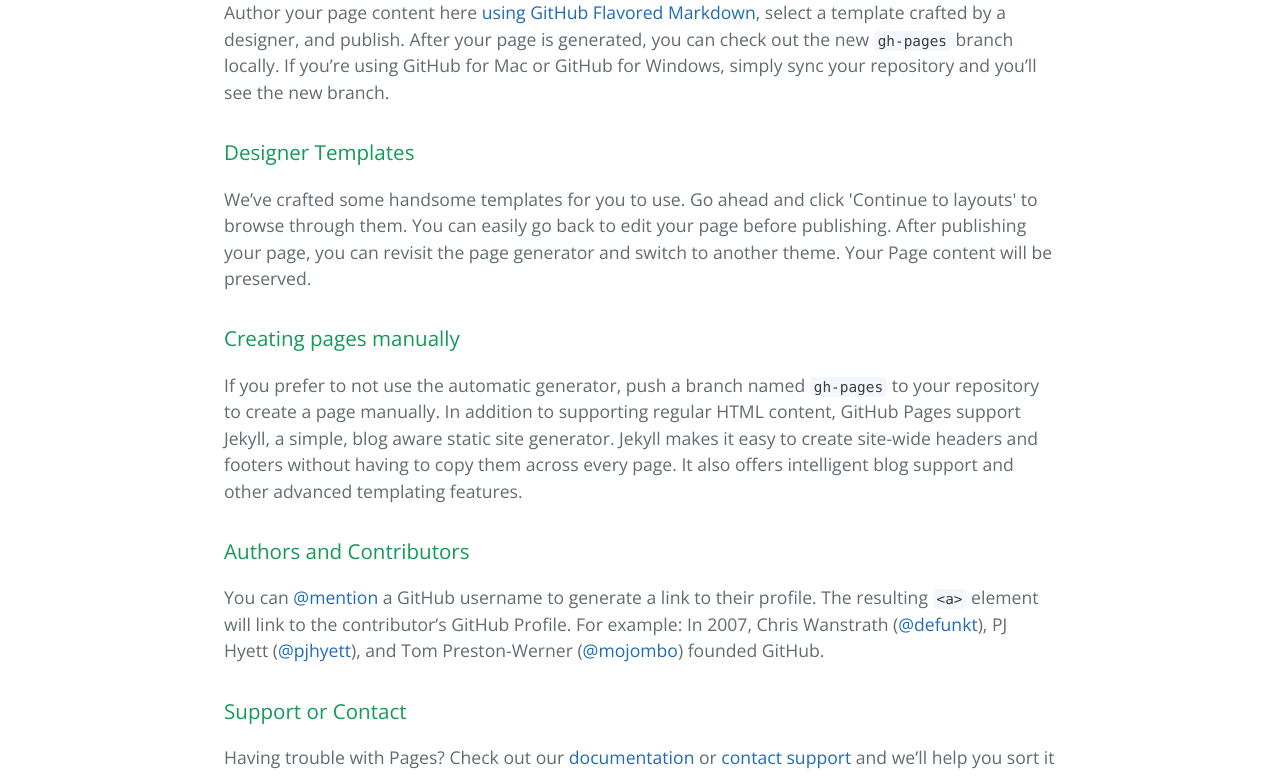
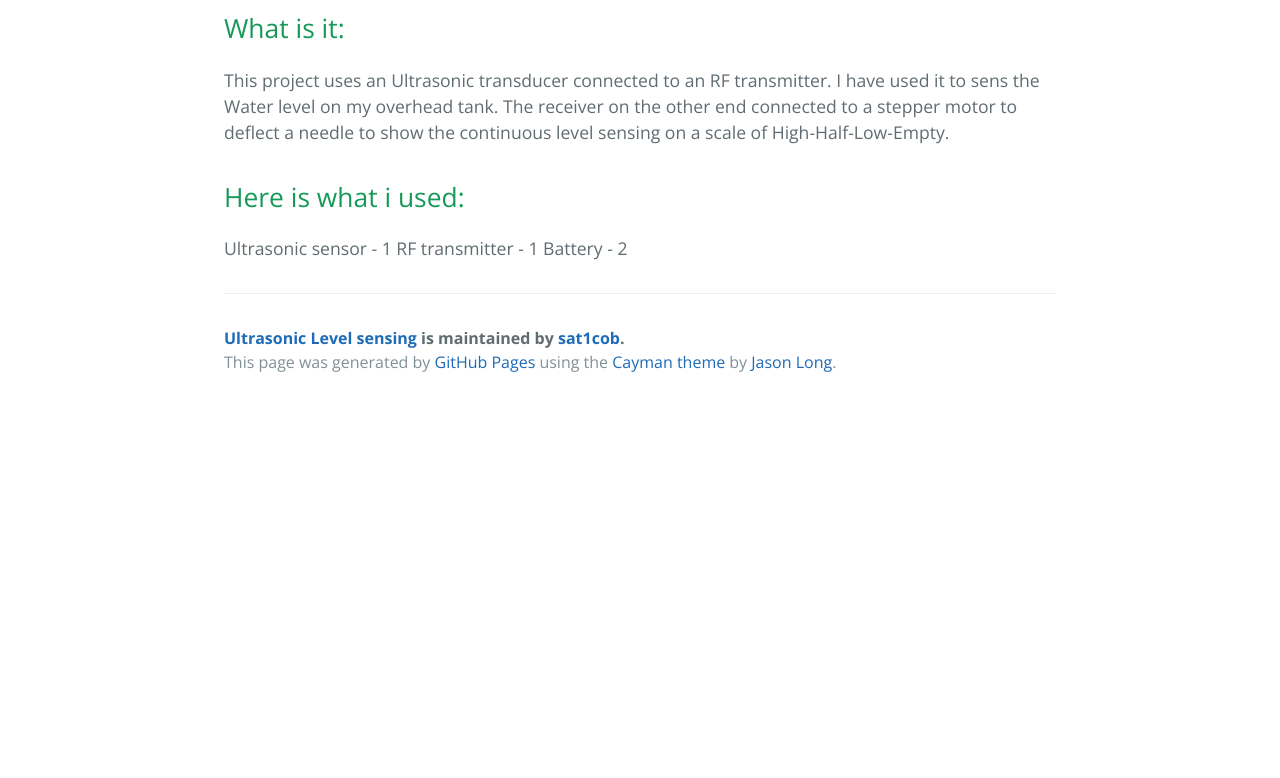
Before and after one commit to sat1cob/UltrasonicLvlSensing, a plain HTML site: page index.html in a window 1280 px wide. Shown: the part 490-1268 px from the top of the page. After the commit the page ends 896 px from the top, so only its background shows below. Drawn offline with nearby package versions, Linux system fonts and the light colour scheme.

```diff
--- a/index.html
+++ b/index.html
@@ -13,39 +13,29 @@
     <section class="page-header">
       <h1 class="project-name">Ultrasonic Level sensing</h1>
       <h2 class="project-tagline">Sens and monitor the level remotely</h2>
-      <a href="https://github.com/sat1cob/electron" class="btn">View on GitHub</a>
-      <a href="https://github.com/sat1cob/electron/zipball/master" class="btn">Download .zip</a>
-      <a href="https://github.com/sat1cob/electron/tarball/master" class="btn">Download .tar.gz</a>
+      <a href="https://github.com/sat1cob/UltrasonicLvlSensing" class="btn">View on GitHub</a>
+      <a href="https://github.com/sat1cob/UltrasonicLvlSensing/zipball/master" class="btn">Download .zip</a>
+      <a href="https://github.com/sat1cob/UltrasonicLvlSensing/tarball/master" class="btn">Download .tar.gz</a>
     </section>
 
     <section class="main-content">
-      <h3>
-<a id="welcome-to-github-pages" class="anchor" href="#welcome-to-github-pages" aria-hidden="true"><span class="octicon octicon-link"></span></a>Welcome to GitHub Pages.</h3>
+      <h1>
+<a id="this-is-a-rf-linked-level-sensing-project" class="anchor" href="#this-is-a-rf-linked-level-sensing-project" aria-hidden="true"><span class="octicon octicon-link"></span></a>This is a RF linked Level sensing project</h1>
 
-<p>This automatic page generator is the easiest way to create beautiful pages for all of your projects. Author your page content here <a href="https://guides.github.com/features/mastering-markdown/">using GitHub Flavored Markdown</a>, select a template crafted by a designer, and publish. After your page is generated, you can check out the new <code>gh-pages</code> branch locally. If you’re using GitHub for Mac or GitHub for Windows, simply sync your repository and you’ll see the new branch.</p>
+<h2>
+<a id="what-is-it" class="anchor" href="#what-is-it" aria-hidden="true"><span class="octicon octicon-link"></span></a>What is it:</h2>
 
-<h3>
-<a id="designer-templates" class="anchor" href="#designer-templates" aria-hidden="true"><span class="octicon octicon-link"></span></a>Designer Templates</h3>
+<p>This project uses an Ultrasonic transducer connected to an RF transmitter.  I have used it to sens the Water level on my overhead tank.  The receiver on the other end connected to a stepper motor to deflect a needle to show the continuous level sensing on a scale of High-Half-Low-Empty.</p>
 
-<p>We’ve crafted some handsome templates for you to use. Go ahead and click 'Continue to layouts' to browse through them. You can easily go back to edit your page before publishing. After publishing your page, you can revisit the page generator and switch to another theme. Your Page content will be preserved.</p>
+<h2>
+<a id="here-is-what-i-used" class="anchor" href="#here-is-what-i-used" aria-hidden="true"><span class="octicon octicon-link"></span></a>Here is what i used:</h2>
 
-<h3>
-<a id="creating-pages-manually" class="anchor" href="#creating-pages-manually" aria-hidden="true"><span class="octicon octicon-link"></span></a>Creating pages manually</h3>
-
-<p>If you prefer to not use the automatic generator, push a branch named <code>gh-pages</code> to your repository to create a page manually. In addition to supporting regular HTML content, GitHub Pages support Jekyll, a simple, blog aware static site generator. Jekyll makes it easy to create site-wide headers and footers without having to copy them across every page. It also offers intelligent blog support and other advanced templating features.</p>
-
-<h3>
-<a id="authors-and-contributors" class="anchor" href="#authors-and-contributors" aria-hidden="true"><span class="octicon octicon-link"></span></a>Authors and Contributors</h3>
-
-<p>You can <a href="https://github.com/blog/821" class="user-mention">@mention</a> a GitHub username to generate a link to their profile. The resulting <code>&lt;a&gt;</code> element will link to the contributor’s GitHub Profile. For example: In 2007, Chris Wanstrath (<a href="https://github.com/defunkt" class="user-mention">@defunkt</a>), PJ Hyett (<a href="https://github.com/pjhyett" class="user-mention">@pjhyett</a>), and Tom Preston-Werner (<a href="https://github.com/mojombo" class="user-mention">@mojombo</a>) founded GitHub.</p>
-
-<h3>
-<a id="support-or-contact" class="anchor" href="#support-or-contact" aria-hidden="true"><span class="octicon octicon-link"></span></a>Support or Contact</h3>
-
-<p>Having trouble with Pages? Check out our <a href="https://help.github.com/pages">documentation</a> or <a href="https://github.com/contact">contact support</a> and we’ll help you sort it out.</p>
+<p>Ultrasonic sensor - 1
+RF transmitter - 1
+Battery - 2</p>
 
       <footer class="site-footer">
-        <span class="site-footer-owner"><a href="https://github.com/sat1cob/electron">Ultrasonic Level sensing</a> is maintained by <a href="https://github.com/sat1cob">sat1cob</a>.</span>
+        <span class="site-footer-owner"><a href="https://github.com/sat1cob/UltrasonicLvlSensing">Ultrasonic Level sensing</a> is maintained by <a href="https://github.com/sat1cob">sat1cob</a>.</span>
 
         <span class="site-footer-credits">This page was generated by <a href="https://pages.github.com">GitHub Pages</a> using the <a href="https://github.com/jasonlong/cayman-theme">Cayman theme</a> by <a href="https://twitter.com/jasonlong">Jason Long</a>.</span>
       </footer>
```
Also changed, not shown: params.json (+1 -1 lines).
